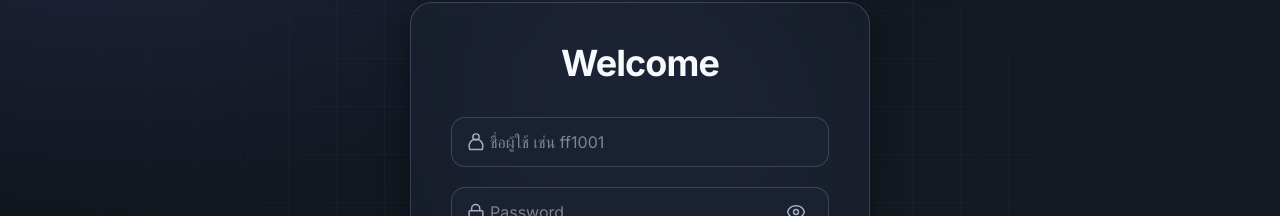
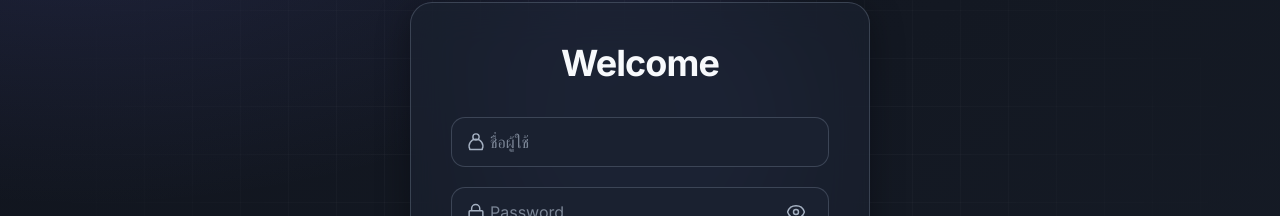
Before and after one commit to maimenamya/DOD-frontend-uat, an Angular app: page /login in a window 1280 px wide. Shown: the part 182-398 px from the top of the page. Built offline with nearby package versions, Linux system fonts and the light colour scheme.

Commit message:
commit login

```diff
--- a/src/app/pages/login/login.component.html
+++ b/src/app/pages/login/login.component.html
@@ -33,7 +33,7 @@
             formControlName="username"
             autocomplete="username"
             class="glass-input"
-            placeholder="ชื่อผู้ใช้ เช่น ff1001"
+            placeholder="ชื่อผู้ใช้"
           />
         </div>
         @if (form.controls.username.touched && form.controls.username.errors?.['required']) {
```
